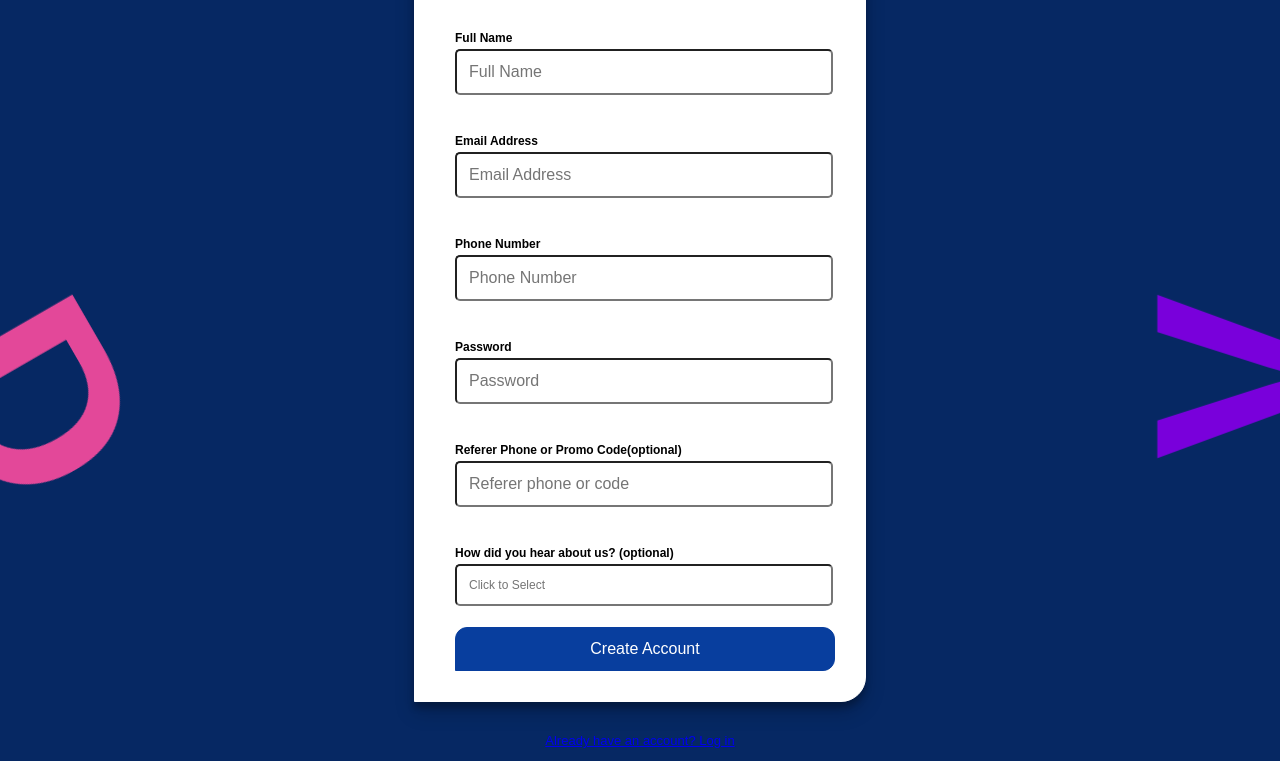
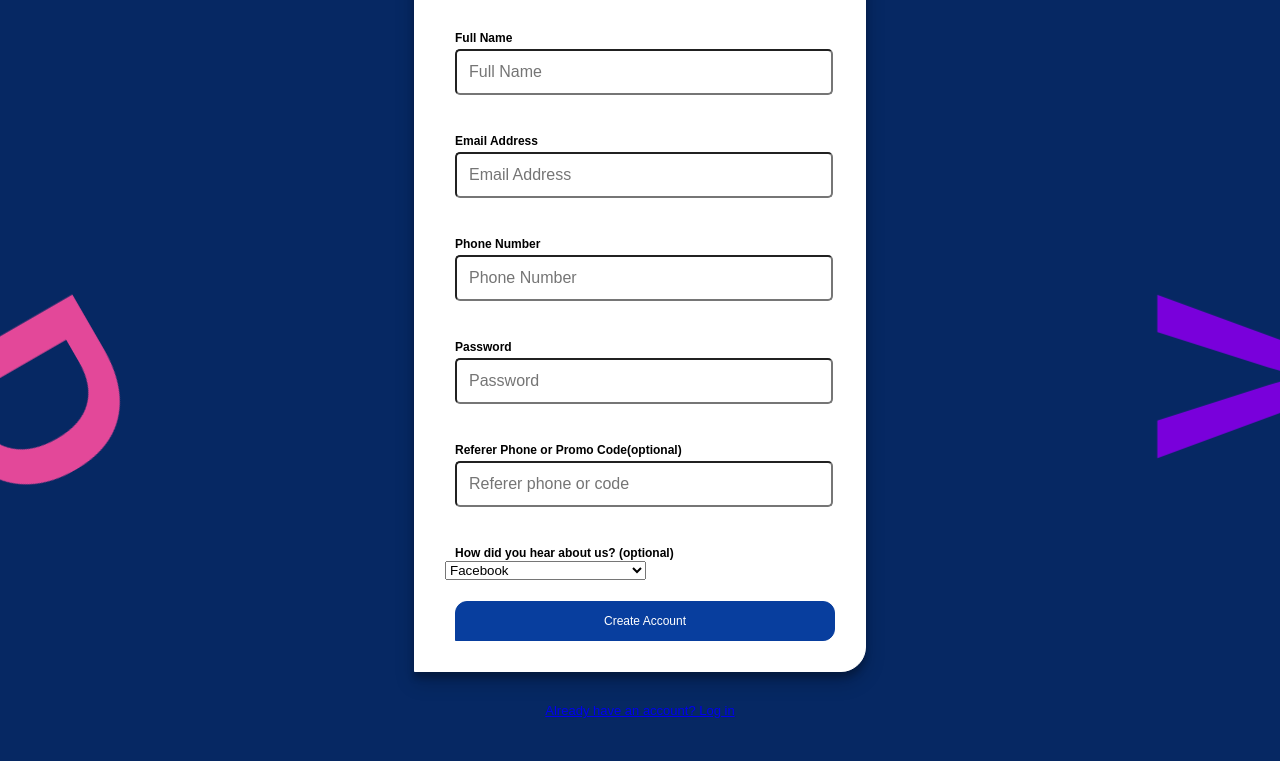
Before and after one commit to Jesuseme/Jesuseme, a plain HTML site: page index.html in a window 1280 px wide. Shown: the part 217-978 px from the top of the page. After the commit the page ends 948 px from the top, so only its background shows below. Drawn offline with Linux system fonts and the light colour scheme.

Commit message:
Update index.html

```diff
--- a/index.html
+++ b/index.html
@@ -204,9 +204,8 @@
                 <br><br><br>
                 <label>How did you hear about us? (optional)
                 <br>
-                <input list="browsers" name="myBrowser" placeholder="Click to Select"></label>
-                    <datalist id="browsers">
-                      <option value="Facebook">Facebook</option>
+		<select name="findUs" >
+		      <option value="Facebook">Facebook</option>
                       <option value="Twitter">Twitter</option>
                       <option value="Instagram">Instagram</option>
                       <option value="friend/family/Co-worker referal">friend/family/Co-worker referal</option>
@@ -216,7 +215,8 @@
                       <option value= "Local Newspaper">Local Newspaper</option>
                       <option value= "At an Event">At an Event</option>
                       <option value= "Other">Other</option>
-                    </datalist>
+
+		</select>
 
                 <br><br>
                 <input name="Create Account" type="button" value="Create Account" id="submit">
```
